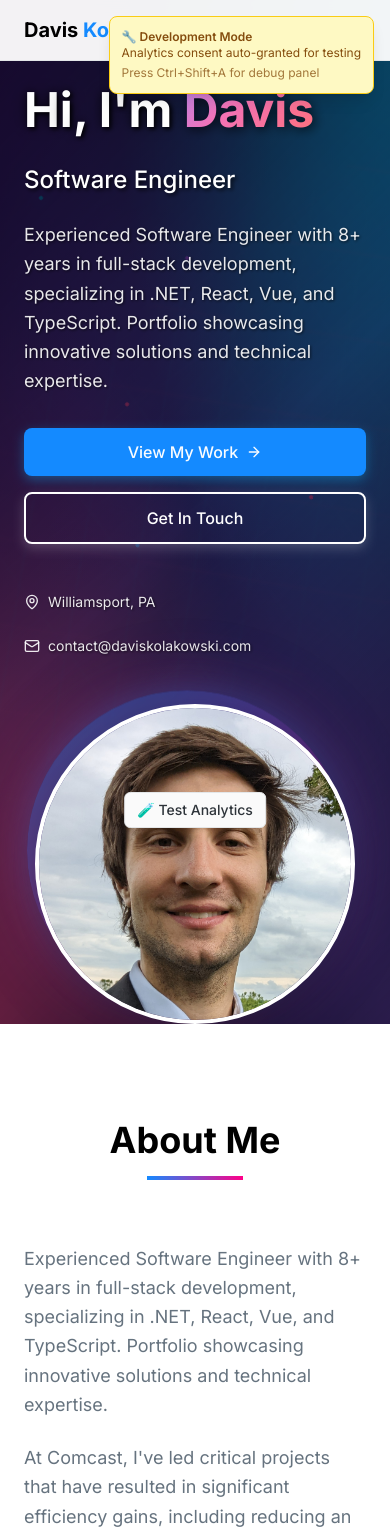
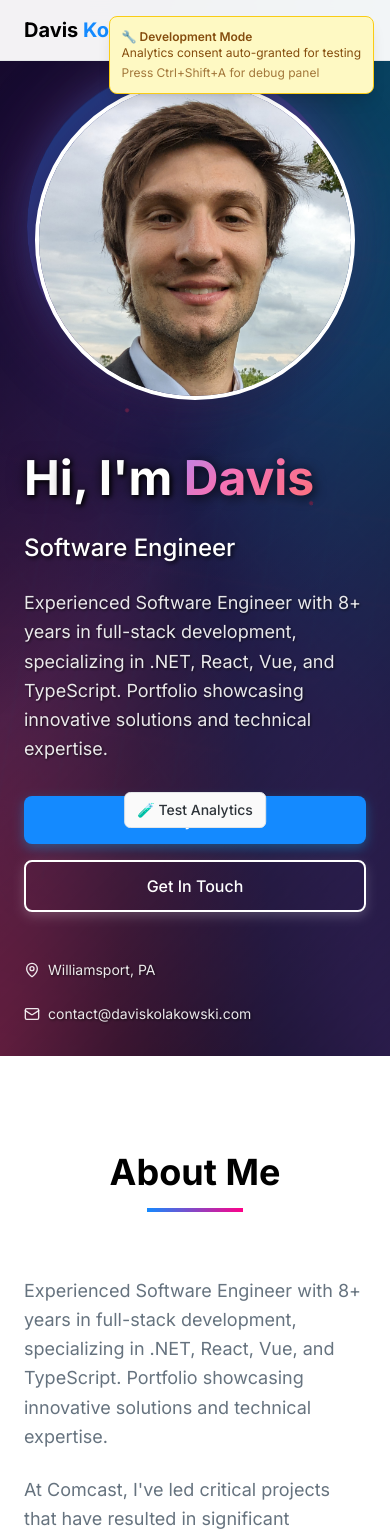
Before and after one commit to DavisKolakowski/daviskolakowski.com, a React (Vite) app: page /#hero in a window 390 px wide. Shown: the top 1536 px of the page. Built offline with nearby package versions, Linux system fonts and the light colour scheme.

Commit message:
feat: Enhance Hero component with profile image glow effect and adjust layout spacing (#2)

```diff
--- a/src/components/Hero.tsx
+++ b/src/components/Hero.tsx
@@ -46,7 +46,20 @@ export default function Hero() {
       <div className="text-overlay"></div>
       <div className="floating-elements"></div>
       <div className="max-w-6xl mx-auto container-padding grid md:grid-cols-2 gap-12 items-center hero-content">
-        <div className="space-y-8">
+        {/* Profile Image - First on mobile, second on desktop */}
+        <div className="flex justify-center order-1 md:order-2">
+          <div className="relative">
+            <div className="w-80 h-80 bg-gradient-to-br from-primary to-accent rounded-full absolute -inset-2 animate-float opacity-40 hero-profile-glow"></div>
+            <img
+              src={appConfig.assetPaths.profileImage}
+              alt={`${appConfig.personalInfo.name} - Professional Profile`}
+              className="w-80 h-80 rounded-full object-cover border-4 border-card card-shadow-hover relative z-10"
+            />
+          </div>
+        </div>
+
+        {/* Text Content - Second on mobile, first on desktop */}
+        <div className="space-y-8 order-2 md:order-1">
           <div className="space-y-6">            <h1 className="text-5xl md:text-6xl font-bold leading-tight hero-typewriter-container" ref={containerRef}>
               <TypewriterComponent />
               <span className="sr-only">Hi, I'm Davis</span>
@@ -75,7 +88,7 @@ export default function Hero() {
             </button>
           </div>
 
-          <div className="flex flex-col sm:flex-row gap-6 pt-4 text-sm hero-text-secondary">
+          <div className="flex flex-col sm:flex-row gap-6 pt-4 pb-8 text-sm hero-text-secondary">
             <div className="flex items-center gap-2">
               <MapPin className="w-4 h-4" />
               <span>{appConfig.personalInfo.location}</span>
@@ -86,17 +99,6 @@ export default function Hero() {
             </div>
           </div>
         </div>
-
-        <div className="flex justify-center">
-          <div className="relative">
-            <div className="w-80 h-80 bg-gradient-to-br from-primary to-accent rounded-full absolute -inset-2 animate-float opacity-40 hero-profile-glow"></div>
-            <img
-              src={appConfig.assetPaths.profileImage}
-              alt={`${appConfig.personalInfo.name} - Professional Profile`}
-              className="w-80 h-80 rounded-full object-cover border-4 border-card card-shadow-hover relative z-10"
-            />
-          </div>
-        </div>
       </div>
     </section>
   );
```
